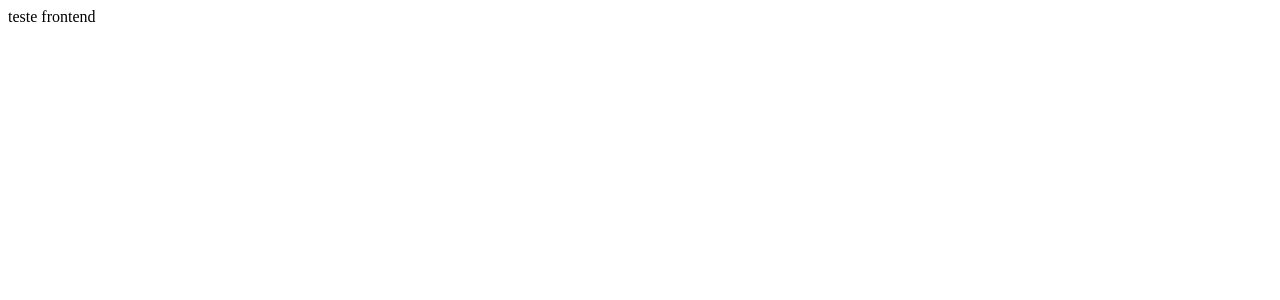
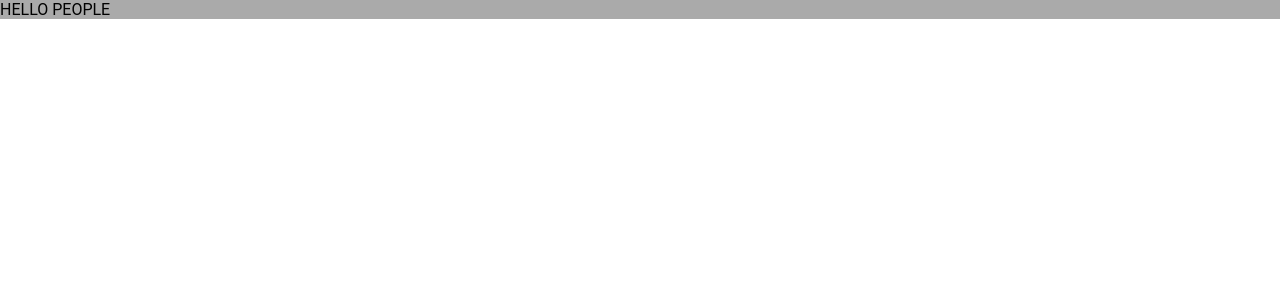
Before and after one commit to renatogalvones/xp-front-end-challenge, a React app: page / in a window 1280 px wide. Shown: the top 300 px of the page. Built offline with nearby package versions, Linux system fonts and the light colour scheme.

Commit message:
feat(project): adds styledcomponents

```diff
--- a/package.json
+++ b/package.json
@@ -5,7 +5,8 @@
   "dependencies": {
     "react": "^16.11.0",
     "react-dom": "^16.11.0",
-    "react-router-dom": "^5.1.2"
+    "react-router-dom": "^5.1.2",
+    "styled-components": "^4.4.1"
   },
   "name": "xp-front-end-test",
   "version": "1.0.0",
@@ -20,6 +21,7 @@
     "@babel/preset-react": "^7.7.0",
     "@babel/preset-stage-2": "^7.0.0",
     "babel-loader": "^8.0.6",
+    "babel-plugin-styled-components": "^1.10.6",
     "html-webpack-plugin": "^3.2.0",
     "webpack": "^4.41.2",
     "webpack-cli": "^3.3.10",
--- a/src/App.js
+++ b/src/App.js
@@ -1,7 +1,24 @@
 import React from 'react';
+import { Route } from 'react-router-dom';
+import { createGlobalStyle } from "styled-components";
+
+const GlobalStyles = createGlobalStyle`
+  body {
+    margin: 0;
+    padding: 0;
+    font-family: "Roboto", sans-serif;
+  }
+`;
+
+// import Routes from './Routes';
+import Main from './containers/Main';
 
 const App = () => (
-  <div>teste frontend</div>
+  <div>
+    <GlobalStyles />
+    <Route path="/" component={Main} />
+    {/* <Route path="/albums/:artist" component={Albums} /> */}
+  </div>
 )
 
 export default App;
--- /dev/null
+++ b/src/containers/Main.js
@@ -0,0 +1,12 @@
+import React from 'react';
+import styled from 'styled-components';
+
+const Bar = styled.div`
+  background-color: #AAA;
+`;
+
+const Main = () => (
+  <Bar>HELLO PEOPLE</Bar>
+);
+
+export default Main;
```
Also changed, not shown: .babelrc, 1 other file (tests, documents, lock files or other folders).
